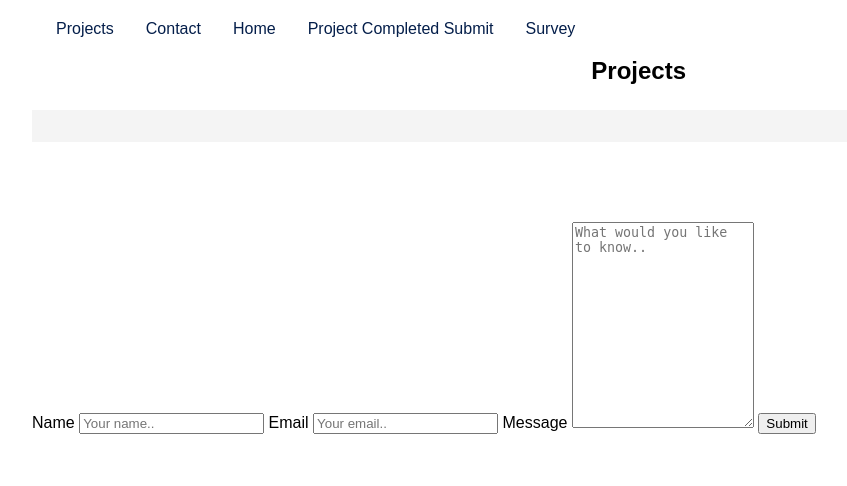
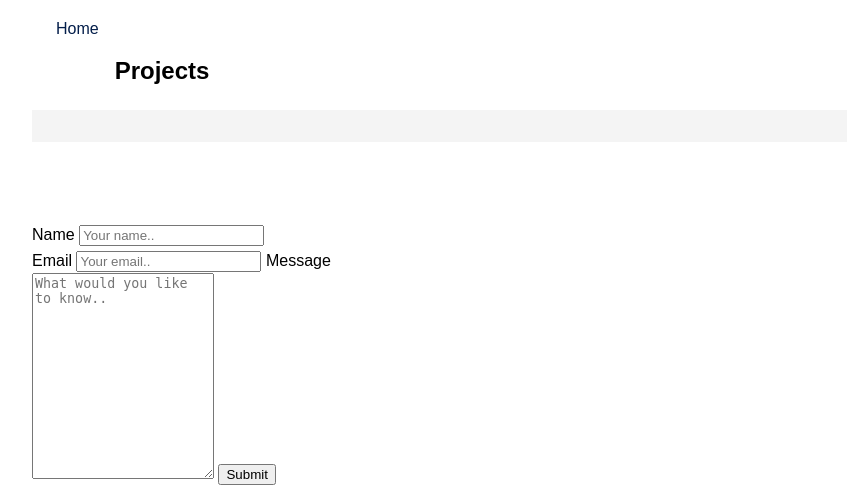
Before and after one commit to NDigFury/capstone, a PHP site: page /contact/entry.php in a window 1280 px wide. Shown: the part 16-502 px from the top of the page, without its empty margins (0-847 px from the left). Run offline with PHP 8.4, Linux system fonts and the light colour scheme.

Commit message:
Update entry.php

```diff
--- a/contact/entry.php
+++ b/contact/entry.php
@@ -48,11 +48,7 @@
 <header>
     <nav>
         <ul>
-            <li><a href="#projects">Projects</a></li>
-            <li><a href="#contact">Contact</a></li>
-            <li><a href="../index.php">Home</a></li>
-            <li><a href="../past_survey/engine.html">Project Completed Submit</a></li>
-            <li><a href="../survey/engine.html">Survey</a></li>
+            <li><a href="http://srw.rjwebz.com/">Home</a></li>
         </ul>
     </nav>
 </header>
@@ -69,9 +65,11 @@
         <form id="form" action="send_email.php" method="POST">
             <label for="name">Name</label>
             <input type="text" id="name" name="name" placeholder="Your name..">
+            <br>
             <label for="email">Email</label>
             <input type="text" id="email" name="email" placeholder="Your email..">
             <label for="message">Message</label>
+            <br>
             <textarea id="message" name="message" placeholder="What would you like to know.." style="height:200px"></textarea>
             <input type="submit" value="Submit">
         </form>
```
